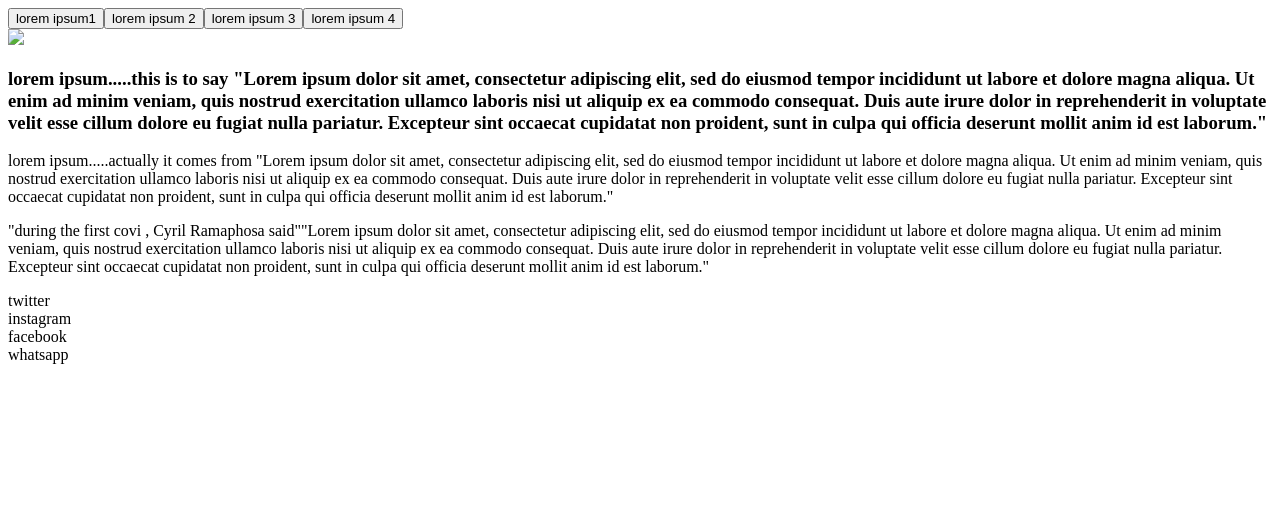
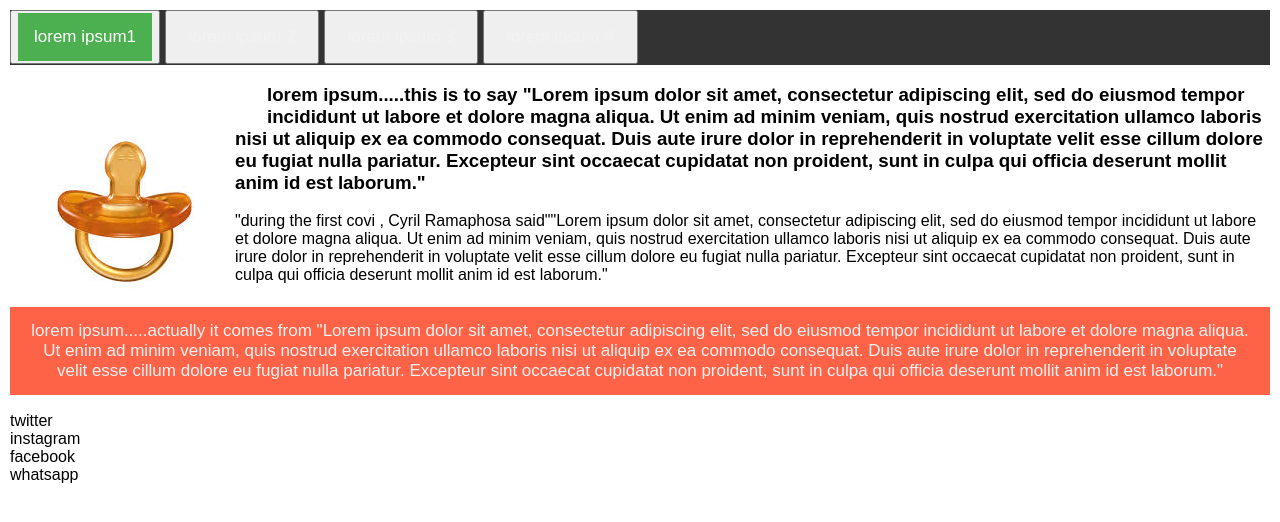
Before and after one commit to bonron/KCM-Website, a plain HTML site: page index.html in a window 1280 px wide. Drawn offline with Linux system fonts and the light colour scheme.

Commit message:
CSS  (#3)
* first commit

* Actioned Review Feedback

* Resolved merged conflicts

Co-authored-by: Sabelo Mahlangu [Educator - Curro Academy Soshanguve High School] <sabelo.m@curro.co.za>

```diff
--- a/index.html
+++ b/index.html
@@ -3,15 +3,18 @@
 <head>
 	<title>static website</title>
 	<meta charset="utf-8">
-	<link rel="stylesheet" type="text/css" href="church.css">
+	<link rel="stylesheet" type="text/css" href="style.css">
 	<meta name="viewport" content="width=device-width,initial-scale=1.0">
 </head>
 <body>
-	<nav class= "navigation bar">
-		<button>lorem ipsum1</button><button>lorem ipsum 2 </button><button>lorem ipsum 3 </button><button>lorem ipsum 4</button>
+	<nav class= "navigation">
+		<button><a class="active" href="#1">lorem ipsum1</a></button>
+		<button><a href="#2">lorem ipsum 2 </a></button>
+		<button><a href="#3">lorem ipsum 3 </a></button>
+		<button><a href="#4">lorem ipsum 4</a></button>
 	</nav>
-	<img src="dummy.jpeg">
-	<p class="intro paragraph"><h3>lorem ipsum.....this is to say "Lorem ipsum dolor sit amet, consectetur adipiscing elit, sed do eiusmod tempor incididunt ut labore et dolore magna aliqua. Ut enim ad minim veniam, quis nostrud exercitation ullamco laboris nisi ut aliquip ex ea commodo consequat. Duis aute irure dolor in reprehenderit in voluptate velit esse cillum dolore eu fugiat nulla pariatur. Excepteur sint occaecat cupidatat non proident, sunt in culpa qui officia deserunt mollit anim id est laborum."</h3></p>
+	<img src="dummy.jpg" align="left">
+	<p class="intro paragraph" align= "right"><h3>lorem ipsum.....this is to say "Lorem ipsum dolor sit amet, consectetur adipiscing elit, sed do eiusmod tempor incididunt ut labore et dolore magna aliqua. Ut enim ad minim veniam, quis nostrud exercitation ullamco laboris nisi ut aliquip ex ea commodo consequat. Duis aute irure dolor in reprehenderit in voluptate velit esse cillum dolore eu fugiat nulla pariatur. Excepteur sint occaecat cupidatat non proident, sunt in culpa qui officia deserunt mollit anim id est laborum."</h3></p>
 	<p class="main paragraph">lorem ipsum.....actually it comes from "Lorem ipsum dolor sit amet, consectetur adipiscing elit, sed do eiusmod tempor incididunt ut labore et dolore magna aliqua. Ut enim ad minim veniam, quis nostrud exercitation ullamco laboris nisi ut aliquip ex ea commodo consequat. Duis aute irure dolor in reprehenderit in voluptate velit esse cillum dolore eu fugiat nulla pariatur. Excepteur sint occaecat cupidatat non proident, sunt in culpa qui officia deserunt mollit anim id est laborum."</p>
 	<p class="verse slideshow">
 		"during the first covi , Cyril Ramaphosa said""Lorem ipsum dolor sit amet, consectetur adipiscing elit, sed do eiusmod tempor incididunt ut labore et dolore magna aliqua. Ut enim ad minim veniam, quis nostrud exercitation ullamco laboris nisi ut aliquip ex ea commodo consequat. Duis aute irure dolor in reprehenderit in voluptate velit esse cillum dolore eu fugiat nulla pariatur. Excepteur sint occaecat cupidatat non proident, sunt in culpa qui officia deserunt mollit anim id est laborum."
--- /dev/null
+++ b/style.css
@@ -0,0 +1,70 @@
+body {
+  margin: 10px;
+  font-family: Arial, Helvetica, sans-serif;
+}
+
+.main{
+background-color: tomato;
+  color: white;
+  padding: 10px;
+  text-align: left;
+}
+.bar{
+
+}
+.navigation{
+background-color: #333;
+    overflow: hidden;
+}
+.intro{
+
+}
+.paragraph{
+  float: left;
+  color: #f2f2f2;
+  text-align: center;
+  padding: 14px 16px;
+  text-decoration: none;
+  font-size: 17px;
+}
+.verse{
+
+}
+.slideshow{
+
+}
+.navigation bar{
+
+}
+.intro paragraph{
+text-decoration: none;
+  font-size: 17px;
+}
+.main paragraph{
+
+}
+.verse slideshow{
+
+}
+.bottom{
+
+}
+
+.navigation a {
+  float: left;
+  color: #f2f2f2;
+  text-align: center;
+  padding: 14px 16px;
+  text-decoration: none;
+  font-size: 17px;
+}
+
+.navigation a:hover {
+  background-color: #ddd;
+  color: black;
+}
+
+.navigation a.active {
+  background-color: #4CAF50;
+  color: white;
+}
```
Also changed, not shown: dummy.jpg (added).
